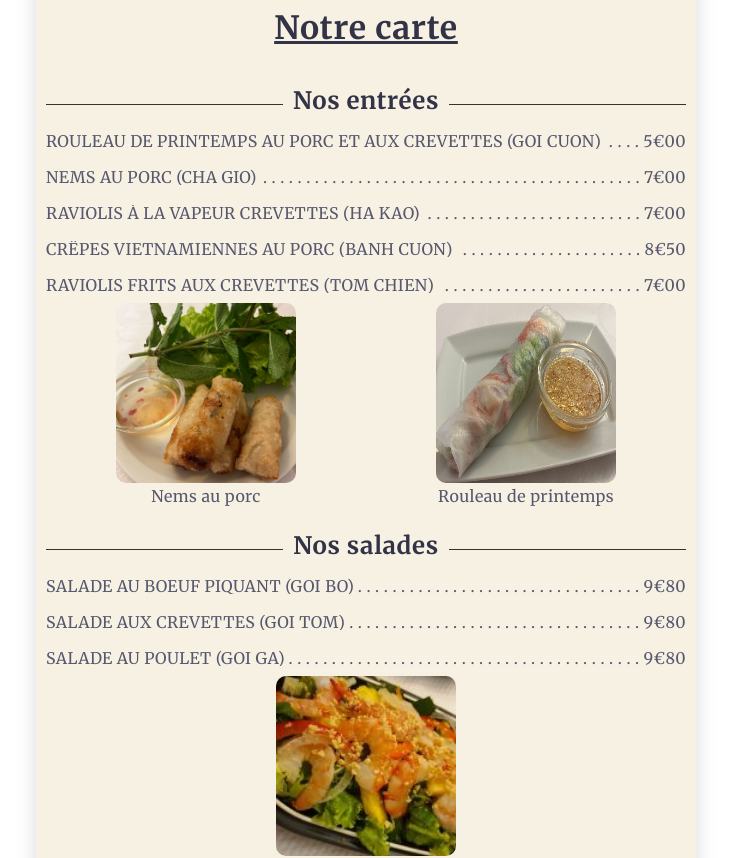
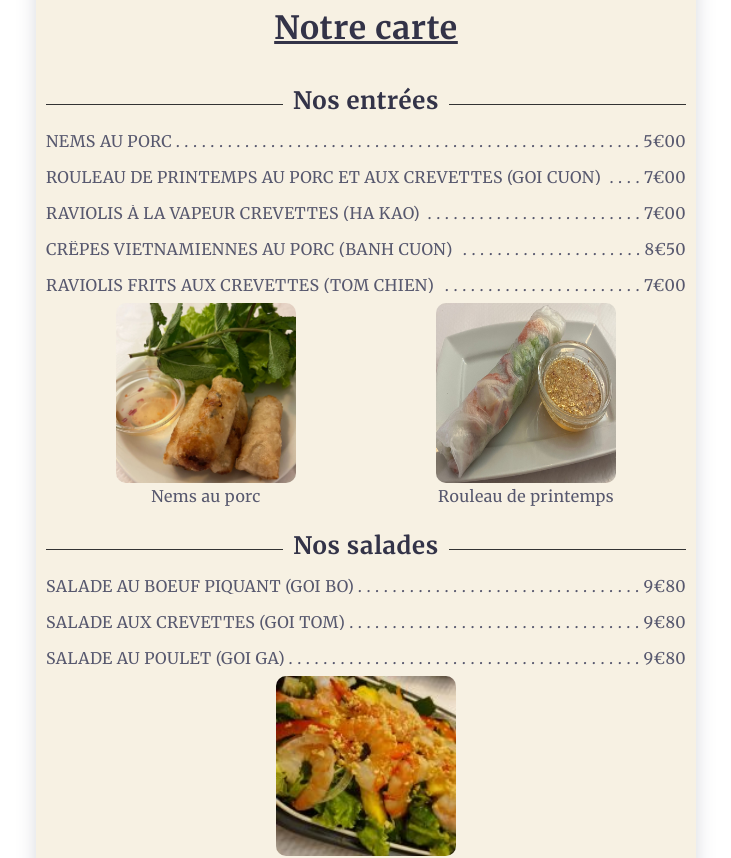
Before and after one commit to Gmayer111/van-long, a Next.js app: page /en/carte in a window 1280 px wide. Shown: the part 860-1718 px from the top of the page, without its empty margins (274-1005 px from the left). Built offline with nearby package versions, Linux system fonts and the light colour scheme.

Commit message:
feat: move menu-data & add menupage translations

```diff
--- /dev/null
+++ b/src/app/[locale]/carte/menu-data.ts
@@ -0,0 +1,433 @@
+import { useTranslations } from "next-intl";
+import { TMenuItems } from "src/types/menu";
+
+export const MenuItemsComponent = () => {
+  const t = useTranslations("MenuPage.Menu");
+  const menuItems: TMenuItems[] = [
+    {
+      title: t("starters.title"),
+      picture: [
+        {
+          path: "nems",
+          description: t("starters.nem.description"),
+        },
+        {
+          path: "goi_cuon",
+          description: t("starters.springRolls.description"),
+        },
+      ],
+      items: [
+        {
+          label: t("starters.nem.label"),
+          price: "5€00",
+        },
+        {
+          label: t("starters.springRolls.label"),
+          price: "7€00",
+        },
+        {
+          label: t("starters.haKao"),
+          price: "7€00",
+        },
+        {
+          label: t("starters.banhCuon"),
+          price: "8€50",
+        },
+        {
+          label: t("starters.tomChien"),
+          price: "7€00",
+        },
+      ],
+    },
+    {
+      title: t("salads.title"),
+      picture: [
+        {
+          path: "salad",
+          description: t("salads.prawnsSalad.description"),
+        },
+      ],
+      items: [
+        {
+          label: t("salads.spicyBeefSalad"),
+          price: "9€80",
+        },
+        {
+          label: t("salads.prawnsSalad.label"),
+          price: "9€80",
+        },
+        {
+          label: t("salads.chickenSalad"),
+          price: "9€80",
+        },
+      ],
+    },
+    {
+      title: t("soups.title"),
+      picture: [
+        {
+          path: "soup",
+          description: t("soups.tamarindSoup.description"),
+        },
+        {
+          path: "pho",
+          description: t("soups.pho.description"),
+        },
+      ],
+      items: [
+        {
+          label: t("soups.raviolisSoup"),
+          price: "8€00",
+        },
+        {
+          label: t("soups.saigoneseSoup"),
+          price: "10€50",
+        },
+        {
+          label: t("soups.pho.label"),
+          price: "11€80",
+        },
+        {
+          label: t("soups.tamarindSoup.label"),
+          price: "10€50",
+        },
+      ],
+    },
+    {
+      title: t("porkDishes.title"),
+      items: [
+        {
+          label: t("porkDishes.caramelPork"),
+          price: "13€50",
+        },
+        {
+          label: t("porkDishes.gingerPork"),
+          price: "13€50",
+        },
+        {
+          label: t("porkDishes.lemongrassPork"),
+          price: "14€00",
+        },
+        {
+          label: t("porkDishes.glazedPork"),
+          price: "14€00",
+          extra: t("supplement"),
+        },
+      ],
+    },
+    {
+      title: t("chickenDishes.title"),
+      picture: [
+        {
+          path: "ga_curry",
+          description: t("chickenDishes.curryChicken.description"),
+        },
+      ],
+      items: [
+        {
+          label: t("chickenDishes.lemongrassChicken"),
+          price: "13€50",
+        },
+        {
+          label: t("chickenDishes.gingerChicken"),
+          price: "13€50",
+        },
+        {
+          label: t("chickenDishes.curryChicken.label"),
+          price: "13€50",
+          extra: t("supplement"),
+        },
+      ],
+    },
+    {
+      title: t("beefDishes.title"),
+      picture: [
+        {
+          path: "bo_sate",
+          description: t("beefDishes.satayBeef.description"),
+        },
+      ],
+      items: [
+        {
+          label: t("beefDishes.lemongrassBeef"),
+          price: "14€00",
+        },
+        {
+          label: t("beefDishes.curryBeef"),
+          price: "14€00",
+        },
+        {
+          label: t("beefDishes.satayBeef.label"),
+          price: "14€00",
+        },
+        {
+          label: t("beefDishes.imperialBeef"),
+          price: "14€00",
+        },
+        {
+          label: t("beefDishes.basilBeef"),
+          price: "14€00",
+          extra: t("supplement"),
+        },
+      ],
+    },
+    {
+      title: t("prawnsDishes.title"),
+      picture: [
+        {
+          path: "tom_basilic",
+          description: t("prawnsDishes.basilPrawns.description"),
+        },
+      ],
+      items: [
+        {
+          label: t("prawnsDishes.caramelPrawns"),
+          price: "14€50",
+        },
+        {
+          label: t("prawnsDishes.curryPrawns"),
+          price: "14€50",
+        },
+        {
+          label: t("prawnsDishes.basilPrawns.label"),
+          price: "14€50",
+        },
+        {
+          label: t("prawnsDishes.spicyPrawns"),
+          price: "14€50",
+        },
+        {
+          label: t("prawnsDishes.sweetSourPrawns"),
+          price: "14€50",
+          extra: t("supplement"),
+        },
+      ],
+    },
+    {
+      title: t("fishesDishes.title"),
+      items: [
+        {
+          label: t("fishesDishes.steamedFishe"),
+          price: "14€50",
+        },
+        {
+          label: t("fishesDishes.curryFish"),
+          price: "14€50",
+        },
+        {
+          label: t("fishesDishes.basilFish"),
+          price: "14€50",
+        },
+        {
+          label: t("fishesDishes.spicyFish"),
+          price: "14€50",
+          extra: t("supplement"),
+        },
+      ],
+    },
+    {
+      title: t("specialities.title"),
+      picture: [
+        {
+          path: "bo_bun",
+          description: t("specialities.boBun"),
+        },
+        {
+          path: "mi_mem",
+          description: t("specialities.friedNoodles"),
+        },
+      ],
+      items: [
+        {
+          label: t("specialities.boBun"),
+          price: "11€00",
+        },
+        {
+          label: t("specialities.largeBoBun"),
+          price: "13€00",
+        },
+        {
+          label: t("specialities.crispyNoodles"),
+          price: "13€50",
+        },
+        {
+          label: t("specialities.friedNoodles"),
+          price: "13€50",
+        },
+        {
+          label: t("specialities.prawnsFriedNoodles"),
+          price: "14€50",
+        },
+        {
+          label: t("specialities.lucLacBeef"),
+          price: "14€50",
+        },
+        {
+          label: t("specialities.crispyPork"),
+          price: "14€00",
+        },
+        {
+          label: t("specialities.spicyDuck"),
+          price: "13€00",
+        },
+        {
+          label: t("specialities.basilDuck"),
+          price: "13€00",
+        },
+        {
+          label: t("specialities.kingPrawns"),
+          price: "15€90",
+        },
+      ],
+    },
+    {
+      title: t("grills.title"),
+      picture: [
+        {
+          path: "heo_lui",
+          description: t("grills.grilledPork.description"),
+        },
+        {
+          path: "bo_lui",
+          description: t("grills.brochettesBeef.description"),
+        },
+      ],
+      items: [
+        {
+          label: t("grills.grilledPork.label"),
+          price: "13€80",
+        },
+        {
+          label: t("grills.brochettesPork"),
+          price: "14€00",
+        },
+        {
+          label: t("grills.brochettesBeef.label"),
+          price: "14€50",
+        },
+      ],
+    },
+    {
+      title: t("extra.title"),
+      items: [
+        {
+          label: t("extra.rice"),
+          price: "2€50",
+        },
+        {
+          label: t("extra.cantoneseRice"),
+          price: "7€50",
+        },
+        {
+          label: t("extra.plainFriedNoodles"),
+          price: "7€50",
+        },
+        {
+          label: t("extra.stirFriedVegetables"),
+          price: "8€00",
+        },
+      ],
+    },
+    {
+      title: t("desserts.title"),
+      picture: [
+        {
+          path: "dessert-1",
+          description: t("desserts.bananaTapioca.description"),
+        },
+        {
+          path: "dessert-2",
+          description: t("desserts.freshMango.description"),
+        },
+      ],
+      items: [
+        {
+          label: t("desserts.iceCream"),
+          price: "2€80",
+        },
+        {
+          label: t("desserts.ginger"),
+          price: "4€50",
+        },
+        {
+          label: t("desserts.nougat"),
+          price: "4€50",
+        },
+        {
+          label: t("desserts.lychees"),
+          price: "4€50",
+        },
+        {
+          label: t("desserts.cocoPearl"),
+          price: "4€50",
+        },
+        {
+          label: t("desserts.homemadeDessert"),
+          price: "5€00",
+        },
+        {
+          label: t("desserts.freshMango.label"),
+          price: "5€00",
+        },
+        {
+          label: t("desserts.pineappleFritter"),
+          price: "6€00",
+        },
+        {
+          label: t("desserts.bananaFritter"),
+          price: "6€00",
+        },
+        {
+          label: t("desserts.appleFritter"),
+          price: "6€00",
+        },
+        {
+          label: t("desserts.appleFritter"),
+          price: "6€80",
+        },
+        {
+          label: t("desserts.flamedBananaFritter"),
+          price: "6€80",
+        },
+        {
+          label: t("desserts.flamedAppleFritter"),
+          price: "6€80",
+        },
+      ],
+    },
+    {
+      title: t("drinks.title"),
+      items: [
+        {
+          label: t("drinks.coffee"),
+          price: "2€00",
+        },
+        {
+          label: t("drinks.jasminTea"),
+          price: "2€50",
+        },
+        {
+          label: t("drinks.greenTea"),
+          price: "2€50",
+        },
+        {
+          label: t("drinks.gingerTea"),
+          price: "2€50",
+        },
+        {
+          label: t("drinks.sodaAndJuice"),
+          price: "4€00",
+        },
+        {
+          label: t("drinks.soyMilk"),
+          price: "4€00",
+        },
+        {
+          label: t("drinks.cocoJuice"),
+          price: "4€00",
+        },
+      ],
+    },
+  ];
+  return menuItems;
+};
--- a/src/app/[locale]/carte/page.tsx
+++ b/src/app/[locale]/carte/page.tsx
@@ -1,12 +1,11 @@
 "use client";
 
 import Image from "next/image";
-import { MenuItems } from "src/data/menu-data";
-import { useWindowSize } from "src/hooks/use-window-size";
 import { merriweather } from "src/utils/font";
+import { MenuItemsComponent } from "./menu-data";
 
 const MenuPage = () => {
-  const size = useWindowSize();
+  const data = MenuItemsComponent();
   return (
     <section
       id="menu-section"
@@ -14,7 +13,7 @@ const MenuPage = () => {
     >
       <div>
         <h2>Notre carte</h2>
-        {MenuItems.map((menuItem) => (
+        {data.map((menuItem) => (
           <div key={menuItem.title}>
             <div>
               <div className="divider">
```
